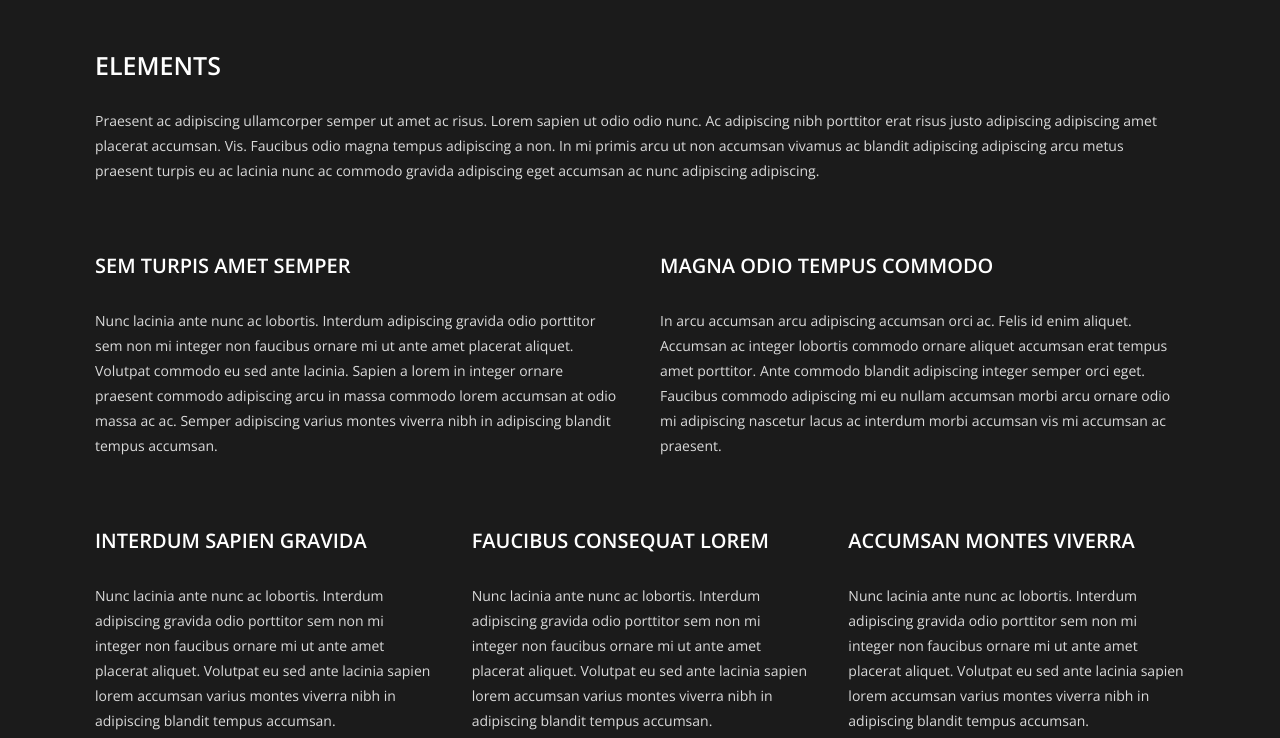
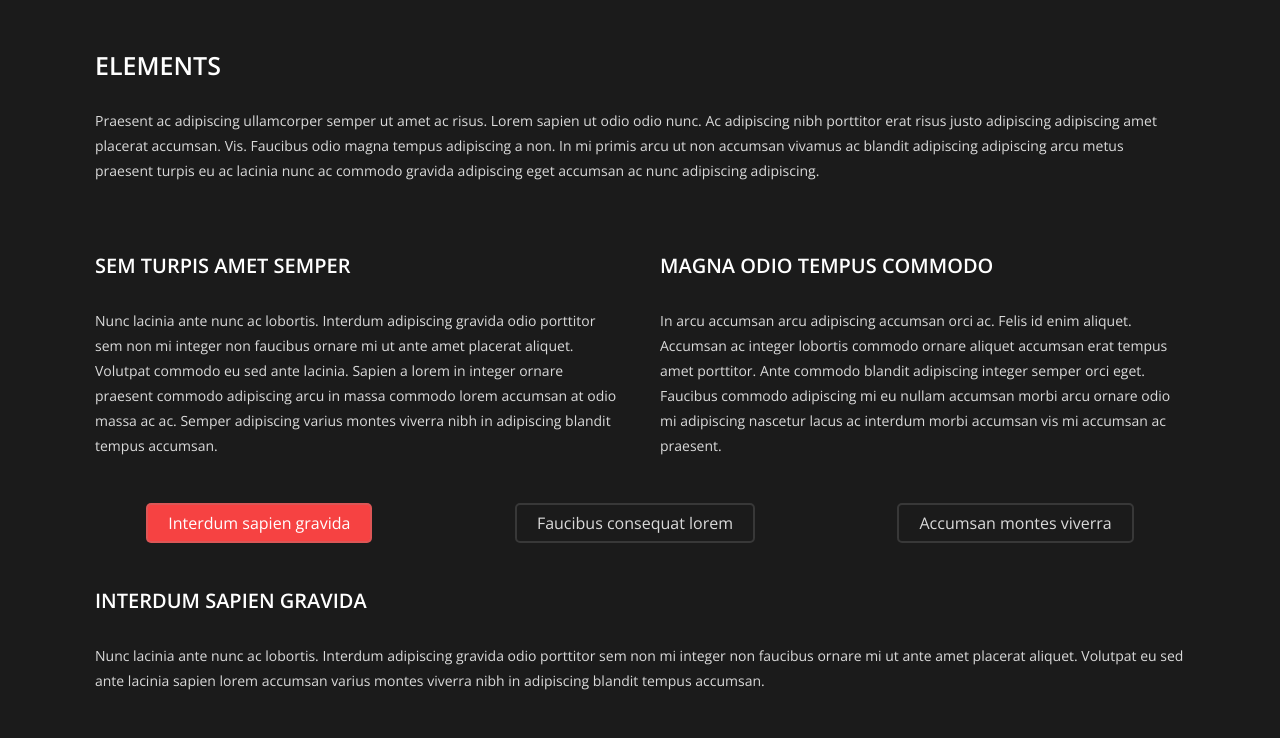
Before and after one commit to DashaOgulia/DashaOguliaProject3, a plain HTML site: page third.html in a window 1280 px wide. Shown: the part 62-800 px from the top of the page. Drawn offline with nearby package versions, Linux system fonts and the light colour scheme.

Commit message:
added tabs

```diff
--- a/app.js
+++ b/app.js
@@ -1,6 +1,6 @@
 
 
-
+//menu mobile
 let mobileMenu = document.querySelector(".nav-mobile-menu");
 let mainMenu = document.querySelector(".menu");
 
@@ -26,3 +26,40 @@ menu.addEventListener("click", function(){
         mainMenu.classList.remove("transform-menu")
     }
 })
+
+//tabs
+
+let tabItems = document.querySelectorAll(".tab-title-item");
+let tabContent = document.querySelectorAll(".tab-content");
+let tabWrap = document.querySelector(".tab-title-items");
+
+function showTabsContent(i=0){
+    tabContent[i].classList.add("show");
+    tabContent[i].classList.remove("hide");
+    tabItems[i].classList.add("active");
+}
+
+
+function hideTabsContent(){
+    tabContent.forEach(tab=>{
+        tab.classList.add("hide");
+        tab.classList.remove("show");
+    })
+    tabItems.forEach(item =>{
+        item.classList.remove("active");
+    })
+}
+hideTabsContent()
+showTabsContent()
+
+tabWrap.addEventListener("click", function(e){
+    let target = e.target;
+    if(target.classList.contains("tab-title-item")){
+        tabItems.forEach((item,i)=>{
+            if(target == item){
+                hideTabsContent()
+                showTabsContent(i)
+            }
+        })
+    }
+})
--- a/style.scss
+++ b/style.scss
@@ -488,6 +488,39 @@ footer{
         .block-alt-third{
             padding:80px 20px;
 
+
+            .tab-title-items{
+                justify-content: space-around;
+                .tab-title-item{
+                    padding:10px 20px;
+                    border: 2px solid rgba(144, 144, 144, 0.25);
+                    border-radius:5px;
+                    margin:10px;
+                    &:hover, .active{
+                        background-color:rgba(144, 144, 144, 0.075);
+
+                        }
+
+                }
+
+            }
+            .tab-title-item:hover, .active{
+                background-color:$primary-color;
+                color:$text-color;
+            }
+
+            .tab-container{
+                .hide{
+                    display:none;
+                }
+                .show{
+                    display:block;
+                }
+
+            }
+
+
+
             .block-min{
                 display: flex;
                 justify-content: space-between;
@@ -906,6 +939,9 @@ section.block-section .block-alt-third .col-md-6 form .block-bk-flex .block-min{
 
 
 
+
+
+
 @media(min-width:992px){
     .container{
         max-width:960px;
--- a/third.html
+++ b/third.html
@@ -73,17 +73,23 @@
                     </div>
                 </div>
 
-
-               <div class="block-bk-flex">
-                     <div class="block-bk">
+                <div class="block-bk-flex tab-title-items">
+                    <div class="tab-title-item">Interdum sapien gravida</div>
+                    <div class="tab-title-item">Faucibus consequat lorem</div>
+                    <div class="tab-title-item">Accumsan montes viverra</div>
+                </div>
+               <div class="block-bk-flex tab-container">
+                     <div class="block-bk tab-content">
                         <h3>Interdum sapien gravida</h3>
 							<p>Nunc lacinia ante nunc ac lobortis. Interdum adipiscing gravida odio porttitor sem non mi integer non faucibus ornare mi ut ante amet placerat aliquet. Volutpat eu sed ante lacinia sapien lorem accumsan varius montes viverra nibh in adipiscing blandit tempus accumsan.</p>
                     </div>
-                    <div class="block-bk">
+                    <div class="block-bk tab-content">
                         <h3>Faucibus consequat lorem</h3>
-							<p>Nunc lacinia ante nunc ac lobortis. Interdum adipiscing gravida odio porttitor sem non mi integer non faucibus ornare mi ut ante amet placerat aliquet. Volutpat eu sed ante lacinia sapien lorem accumsan varius montes viverra nibh in adipiscing blandit tempus accumsan.</p>
+							<p>
+                                Lorem ipsum dolor sit amet consectetur, adipisicing elit. Dolorum nemo impedit architecto labore incidunt doloremque nam et maxime nihil error praesentium, obcaecati eos officia tempore repellendus cupiditate esse reiciendis! Accusamus!
+                            </p>
                     </div>
-                    <div class="block-bk">
+                    <div class="block-bk tab-content">
                         <h3>Accumsan montes viverra</h3>
 							<p>Nunc lacinia ante nunc ac lobortis. Interdum adipiscing gravida odio porttitor sem non mi integer non faucibus ornare mi ut ante amet placerat aliquet. Volutpat eu sed ante lacinia sapien lorem accumsan varius montes viverra nibh in adipiscing blandit tempus accumsan.</p>
                     </div>
```
Also changed, not shown: style.css, 1 other file.
